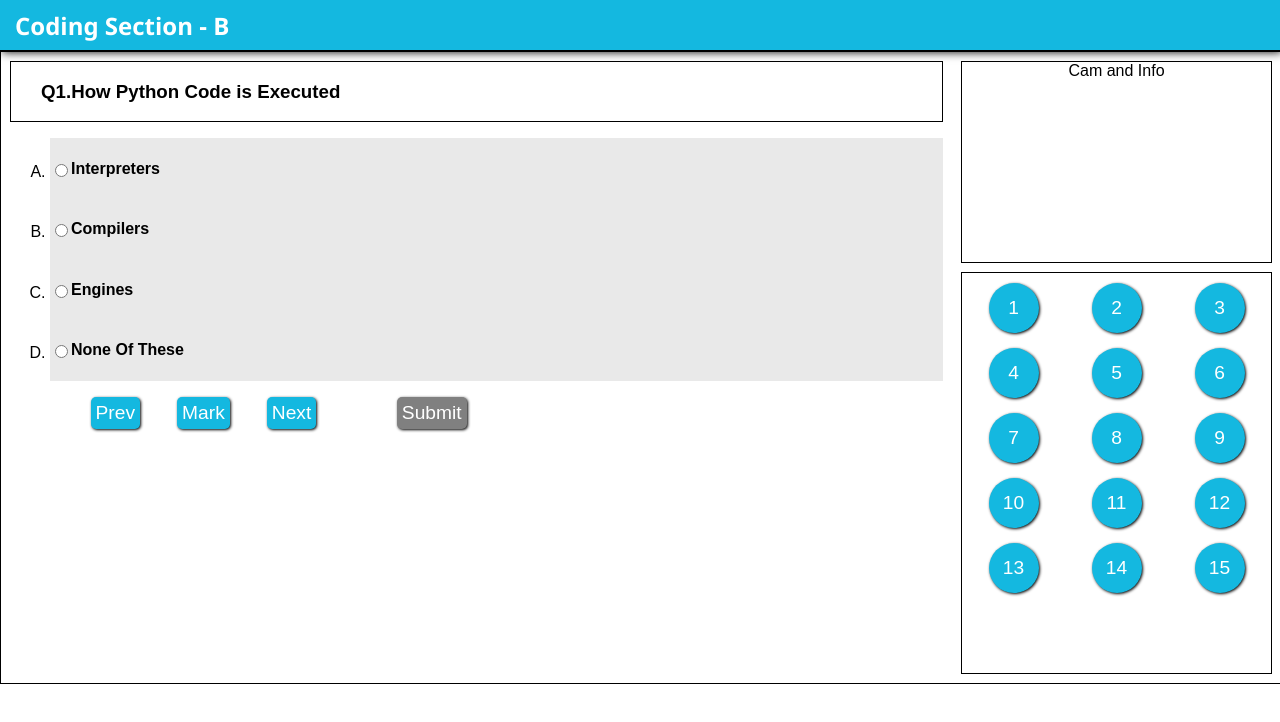
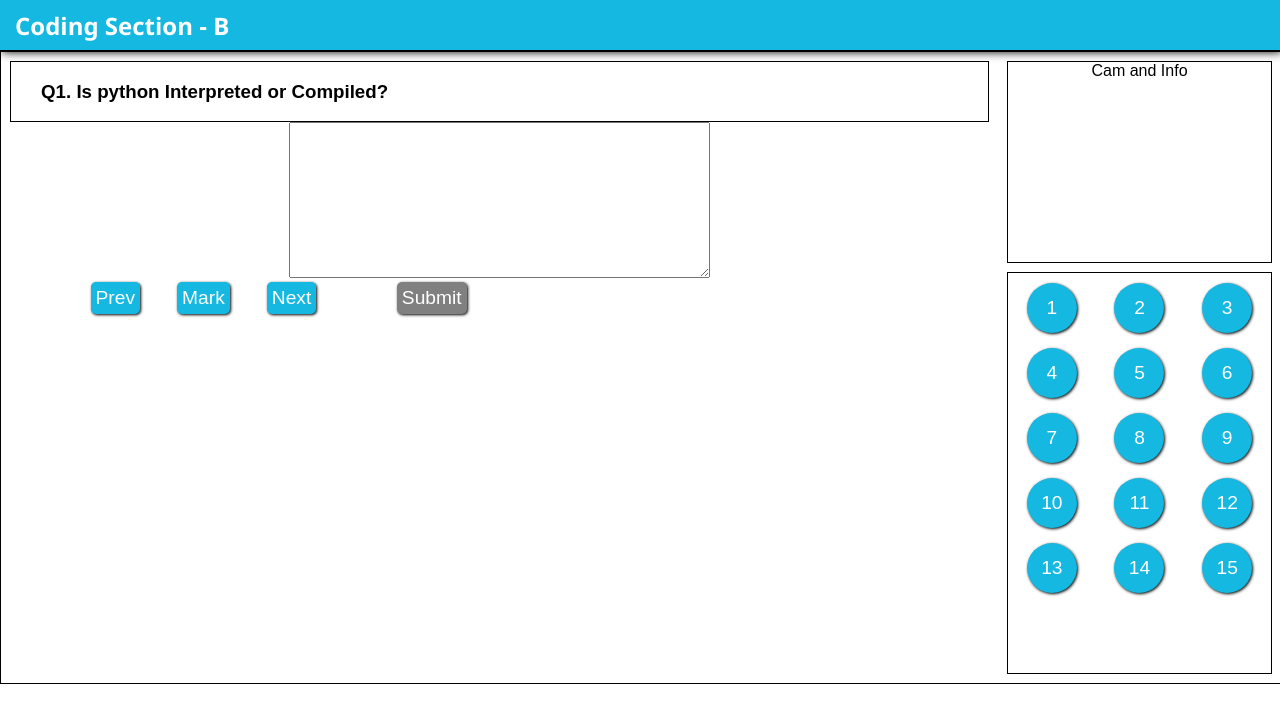
Before and after one commit to pkboe/mockquestionaire, a React (Create React App) app: page / in a window 1280 px wide. Shown: the top 722 px of the page. Built offline with nearby package versions, Linux system fonts and the light colour scheme; a small style sheet from the web is missing.

Commit message:
Some Ui Changes And Changed Input Method Type Questions For Now

```diff
--- a/src/api/fetchQuestions.js
+++ b/src/api/fetchQuestions.js
@@ -169,7 +169,7 @@ var result = [],
 for (var type in input) {
   item = {};
   item.type = type;
-  item.name = input[type];
+  item.data = input[type];
   result.push(item);
 }
 console.log(result);
--- a/src/pages/CodingPage.jsx
+++ b/src/pages/CodingPage.jsx
@@ -1,22 +1,41 @@
-import React from "react";
+import React, { useState } from "react";
 import "./codingpage.css";
 import result from "../api/fetchQuestions.js";
+
+// const OptionComponent = (value) => {
+//   return (
+//     <li className="Option" id="A">
+//       <div className="OptionContainer">
+//         {" "}
+//         <input type="radio" name="answer" id="A" />
+//         <h4>{value}</h4>
+//       </div>
+//     </li>
+//   );
+// };
 
 export const CodingPage = () => {
   //Logic
   //Get Question From API
   //hard Coded Result.
-  const handleNext = () => {};
+  const [CurrentQuestion, setCurrentQuestion] = useState(result[0]);
+  const handleNext = () => {
+    if (result.indexOf(CurrentQuestion) < result.length - 1)
+      setCurrentQuestion(result[result.indexOf(CurrentQuestion) + 1]);
+  };
 
-  const handlePrev = () => {};
+  const handlePrev = () => {
+    if (result.indexOf(CurrentQuestion) > 0)
+      setCurrentQuestion(result[result.indexOf(CurrentQuestion) - 1]);
+  };
 
-  const handleMark = () => {};
+  // const handleMark = () => {};
 
-  const tagClick = () => {};
+  // const tagClick = () => {};
 
-  const handleSubmit = () => {};
+  // const handleSubmit = () => {};
 
-  const checkIfAllQuestionsAreSolved = () => {};
+  // const checkIfAllQuestionsAreSolved = () => {};
 
   return (
     <div className="CodingPage">
@@ -32,39 +51,26 @@ export const CodingPage = () => {
       <div id="Pagecontainer">
         <div id="Leftcontainer" className="Panelcontainer">
           <div id="Question">
-            <h3>Q{1}.How Python Code is Executed</h3>
+            <h3>
+              Q{result.indexOf(CurrentQuestion) + 1}.{" "}
+              {CurrentQuestion && CurrentQuestion.data.question}
+            </h3>
           </div>
           <div id="Answer">
-            <ol type="A">
+            {/* MCQ  */}
+            {/* <ol type="A">
               <form>
-                <li className="Option" id="A">
-                  <div className="OptionContainer">
-                    {" "}
-                    <input type="radio" name="answer" id="A" />
-                    <h4>Interpreters</h4>
-                  </div>
-                </li>
-                <li className="Option" id="B">
-                  <div className="OptionContainer">
-                    {" "}
-                    <input type="radio" name="answer" id="B" />
-                    <h4>Compilers</h4>
-                  </div>
-                </li>
-                <li className="Option" id="C">
-                  <div className="OptionContainer">
-                    <input type="radio" name="answer" id="C" />
-                    <h4>Engines</h4>
-                  </div>
-                </li>
-                <li className="Option" id="D">
-                  <div className="OptionContainer">
-                    <input type="radio" name="answer" id="D" />
-                    <h4>None Of These</h4>
-                  </div>
-                </li>
+                {CurrentQuestion.data.answer.map((x) =>
+                  // <OptionComponent value={x} />
+                  console.log(CurrentQuestion.data.answer)
+                )}
               </form>
-            </ol>
+            </ol> */}
+
+            {/* Single Liner */}
+            <div id="singleLinerContainer">
+              <textarea name="paragraph_text" cols="50" rows="10"></textarea>
+            </div>
           </div>
           <div
             style={{
@@ -75,9 +81,13 @@ export const CodingPage = () => {
             }}
           >
             <div className="Buttoncontainer">
-              <button className="Panelbutton">Prev</button>
+              <button className="Panelbutton" onClick={handlePrev}>
+                Prev
+              </button>
               <button className="Panelbutton">Mark</button>
-              <button className="Panelbutton">Next</button>
+              <button className="Panelbutton" onClick={handleNext}>
+                Next
+              </button>
             </div>
             <button type="submit" id="submit" className="Panelbutton">
               Submit
--- a/src/pages/codingpage.css
+++ b/src/pages/codingpage.css
@@ -27,10 +27,12 @@
 }
 
 #Rightcontainer {
-  width: 25%;
+  width: 15%;
+  min-width: 265px;
 }
 #Leftcontainer {
-  width: 75%;
+  width: 95%;
+  min-width: 600px;
   height: 100%;
 
   /* border-right: 1px solid; */
@@ -130,3 +132,7 @@
   background-color: grey;
   color: white;
 }
+
+#singleLinerContainner {
+  background-color: grey;
+}
```
